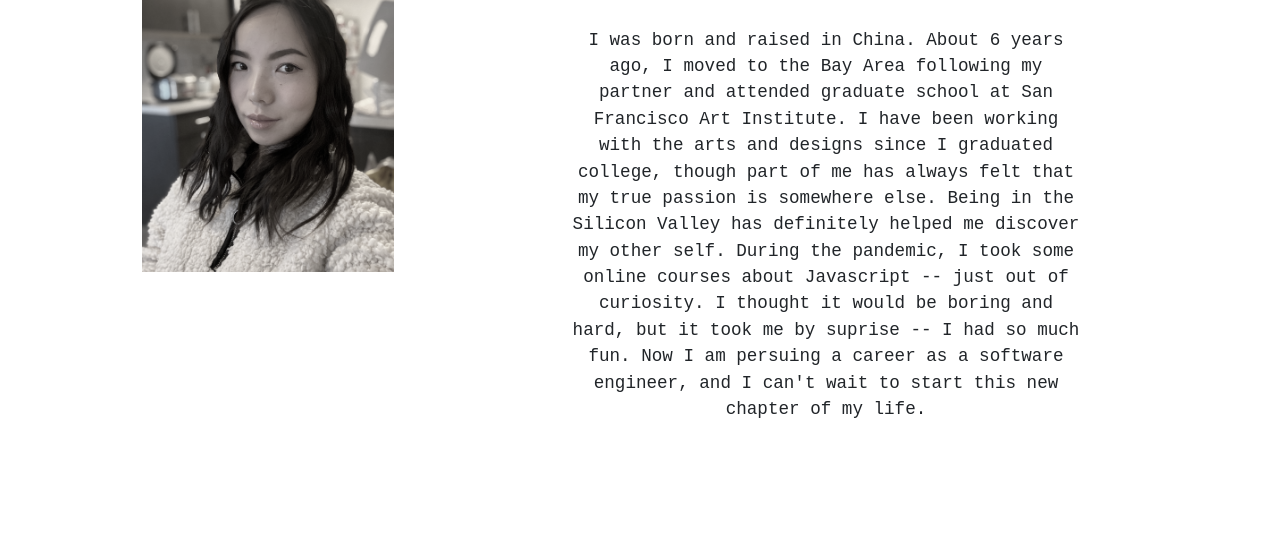
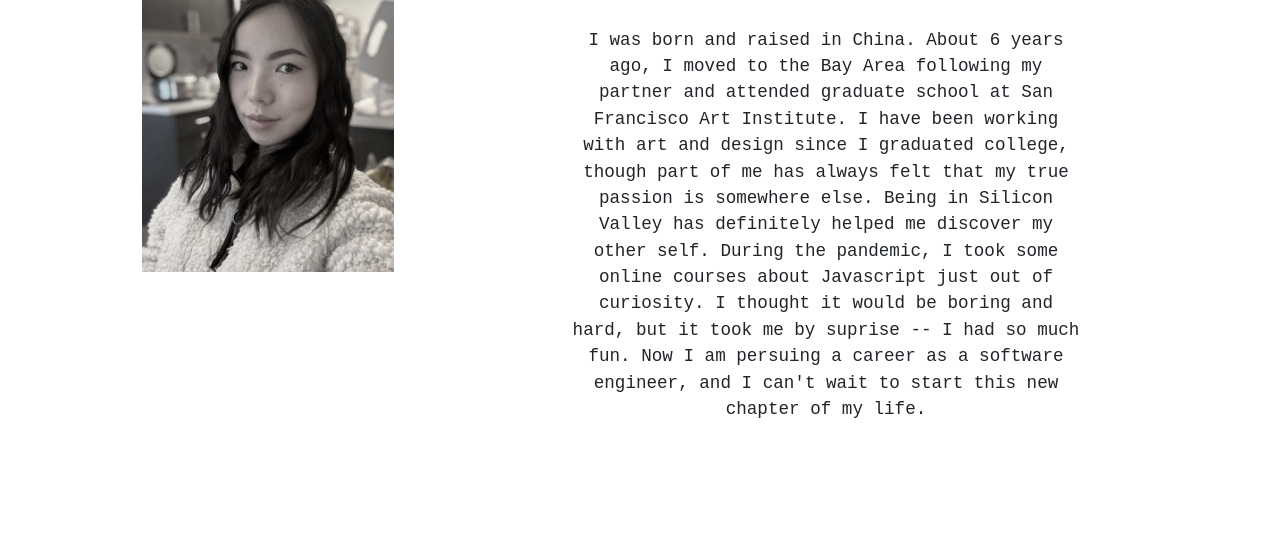
Before and after one commit to andorjen/unofficial-personal-site, a plain HTML site: page serve/about.html in a window 1280 px wide. Shown: the part 247-796 px from the top of the page. Drawn offline with nearby package versions, Linux system fonts and the light colour scheme.

Commit message:
fixing small grammar error

```diff
--- a/serve/about.html
+++ b/serve/about.html
@@ -57,12 +57,12 @@
                                 <p class="resume-bio">
                                     I was born and raised in China. About 6 years ago, I moved to the Bay Area
                                     following my partner and attended graduate school at San Francisco Art Institute. I
-                                    have been working with the arts and designs since I
+                                    have been working with art and design since I
                                     graduated college, though part of me has always felt that my true passion is
                                     somewhere
-                                    else. Being in the Silicon Valley has definitely helped me discover my other self.
+                                    else. Being in Silicon Valley has definitely helped me discover my other self.
                                     During the
-                                    pandemic, I took some online courses about Javascript -- just out of curiosity. I
+                                    pandemic, I took some online courses about Javascript just out of curiosity. I
                                     thought it would be boring and hard, but
                                     it took me by suprise -- I had so much fun. Now I am persuing a career as a software
                                     engineer, and I can't wait to start this new chapter of my life.
```
